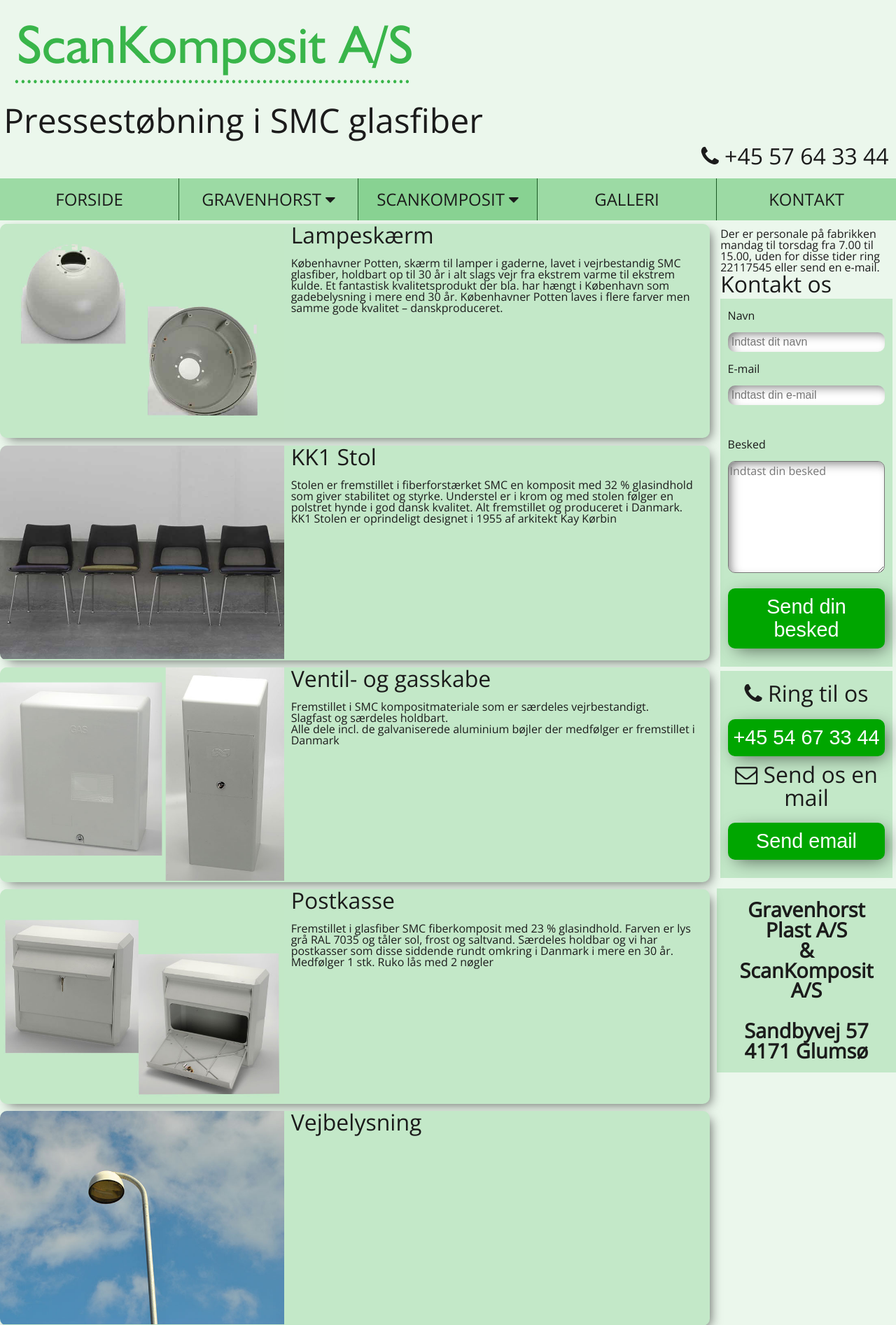
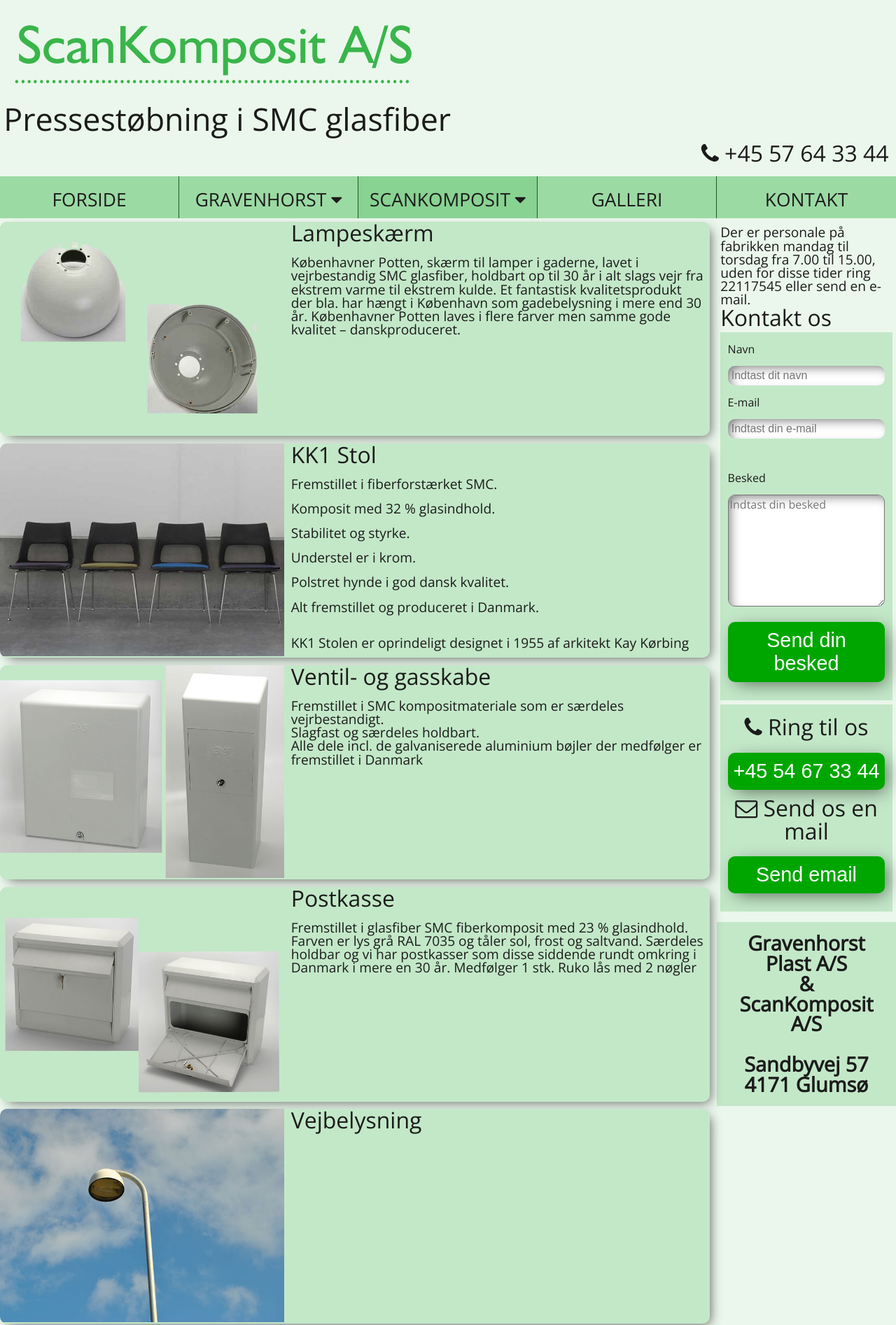
Before and after one commit to mhoumann87/gravenhotst, a PHP site: page /scankomposit-as.php in a window 1280 px wide. Shown: the top 1894 px of the page at 70% size. Run offline with PHP 8.4, Linux system fonts and the light colour scheme.

Commit message:
06022017

```diff
--- a/assets/css/scan-style.css
+++ b/assets/css/scan-style.css
@@ -148,26 +148,35 @@
   color: #1b1b1b;
 }
 h1 {
-  font-size: 3.5rem;
+  font-size: 3.2  rem;
 }
+
 h2 {
-  font-size: 3rem;
+  font-size: 2.8rem;
 }
+
 h3 {
   font-size: 2.5rem;
 }
+
 h4 {
   font-size: 2rem;
 }
+
 h5 {
-  font-size: 1.2rem;
+  font-size: 1.4rem;
   font-style: italic;
 }
+
 h6 {
+  font-size: 1.4rem;
+}
+
+p {
   font-size: 1.2rem;
 }
-p {
-  font-size: 1rem;
+li {
+  font-size: 1.1rem;
 }
 a {
   color: #8d8d8d;
--- a/gravenhorst-plast-as.php
+++ b/gravenhorst-plast-as.php
@@ -26,7 +26,7 @@
 		<div class="produkt-text">
 			<h4>Gylle Flyder</h4>
 			<br>
-			<p>Lorem ipsum dolor sit amet, consectetur adipisicing elit. Delectus exercitationem sunt dolor quibusdam, ab magnam voluptatibus quas officia laudantium nisi, laborum quae cumque aut perferendis labore soluta doloremque unde, quos.</p>
+			<p></p>
 		</div>
 	</div>
 
@@ -38,7 +38,7 @@
 		<div class="produkt-text">
 			<h4>Stole</h4>
 			<br>
-			<p>Lorem ipsum dolor sit amet, consectetur adipisicing elit. Delectus exercitationem sunt dolor quibusdam, ab magnam voluptatibus quas officia laudantium nisi, laborum quae cumque aut perferendis labore soluta doloremque unde, quos.</p>
+			<p></p>
 		</div>
 	</div>
 
@@ -74,7 +74,7 @@
 		<div class="produkt-text">
 			<h4>Kantpæle</h4>
 			<br>
-			<p>Lorem ipsum dolor sit amet, consectetur adipisicing elit. Delectus exercitationem sunt dolor quibusdam, ab magnam voluptatibus quas officia laudantium nisi, laborum quae cumque aut perferendis labore soluta doloremque unde, quos.</p>
+			<p></p>
 		</div>
 	</div>
 
--- a/scankomposit-as.php
+++ b/scankomposit-as.php
@@ -42,10 +42,20 @@
 		<div class="produkt-text">
 			<h4>KK1 Stol</h4>
 			<br>
-			<p>Stolen er fremstillet i fiberforstærket SMC en komposit med 32 % glasindhold
-			som giver stabilitet og styrke. Understel er i krom og med stolen følger en
-			polstret hynde i god dansk kvalitet. Alt fremstillet og produceret i Danmark.</p>
-			<p>KK1 Stolen er oprindeligt designet i 1955 af arkitekt Kay Kørbin</p>
+			<p>Fremstillet i fiberforstærket SMC.</p>
+			<br>
+			<p>Komposit med 32 % glasindhold.</p>
+			<br>
+			<p>Stabilitet og styrke.</p>
+			<br>
+			<p>Understel er i krom.</p>
+			<br>
+			<p>Polstret hynde i god dansk kvalitet.</p>
+			<br>
+			<p>Alt fremstillet og produceret i Danmark.</p>
+			<br>
+			<br>
+			<p>KK1 Stolen er oprindeligt designet i 1955 af arkitekt Kay Kørbing</p>
 		</div>
 	</div>
 
@@ -129,7 +139,9 @@
 			<h4>Bakelit og Phenol</h4>
 			<br>
 			<p>Kontaktorer til styresystemer.</p>
+			<br>
 			<p>Ventildele til vandbehandlingsanlæg</p>
+			<br>
 			<p>Store og små serie produceres<p>
 
 
```
Also changed, not shown: assets/css/faelles_style.css (+8 -5 lines), assets/css/graven-style.css (+15 -5 lines).
